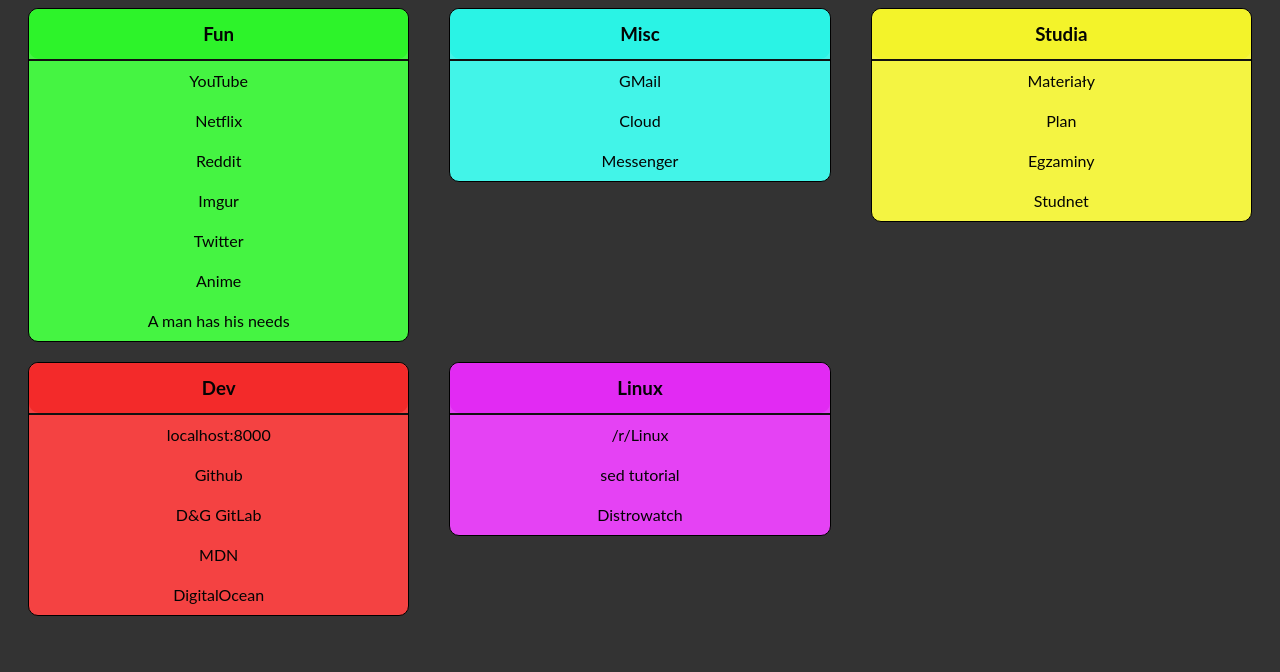
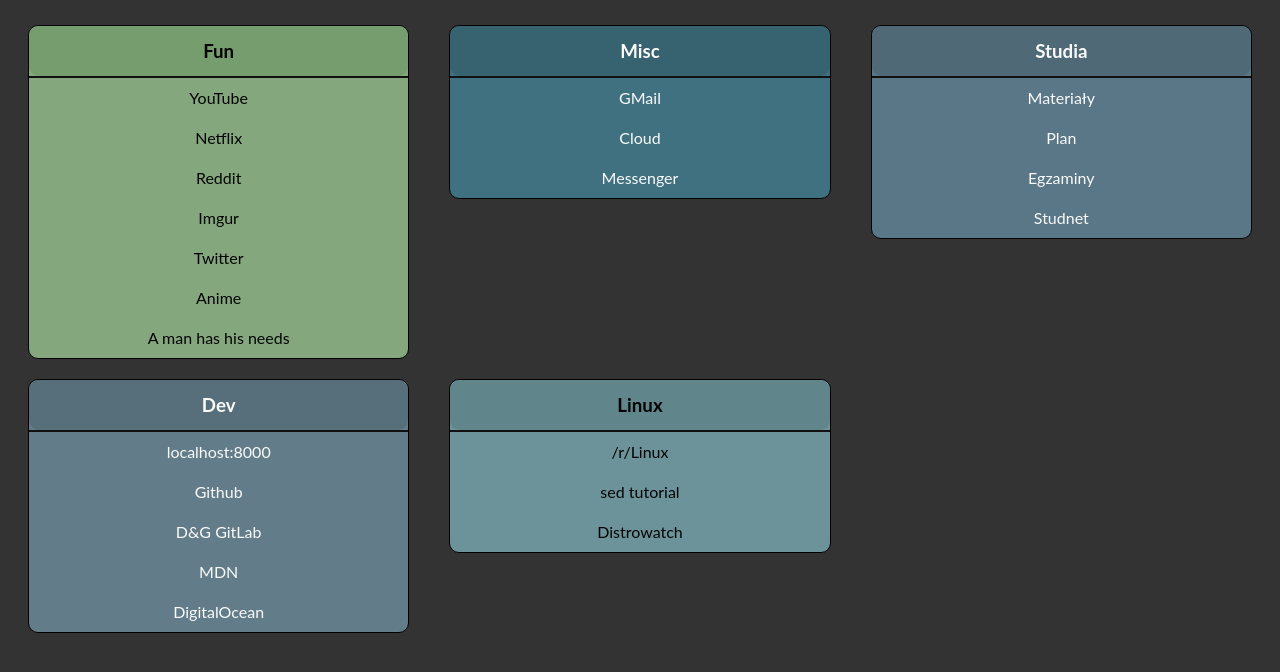
Before and after one commit to draganczukp/startpage, a website: page index.html in a window 1280 px wide. Drawn offline with Linux system fonts and the light colour scheme.

Commit message:
Startpage now syncs with wal

```diff
--- a/src/scss/style.scss
+++ b/src/scss/style.scss
@@ -1,4 +1,5 @@
-$color-list: #45f442, #42f4e8, #f4f442, #f44242, #e542f4;
+@import '/home/killermenpl/.cache/wal/colors.scss';
+$color-list: $color1, $color2, $color3, $color4, $color5, $color6, $color7, $color8, $color9, $color10, $color11, $color12, $color13, $color14, $color15;
 
 body{
 	font-family: 'Lato';
@@ -7,6 +8,7 @@
 }
 
 #links{
+	margin-top: 25px;
 	display: grid;
 	grid-template-columns: 1fr 1fr 1fr;
 	grid-row-gap: 20px;
```
Also changed, not shown: dist/css/style.css, 2 other files.
